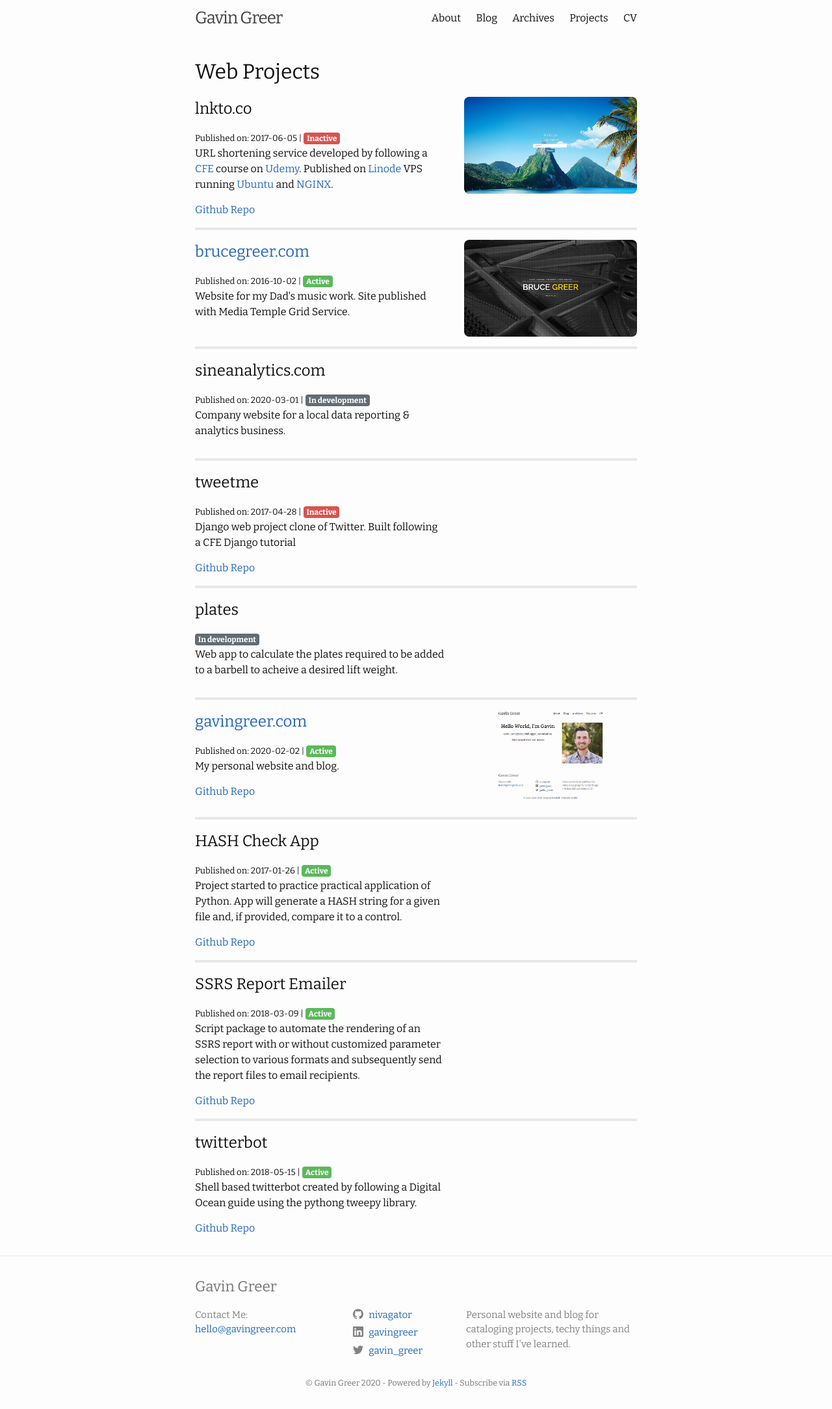
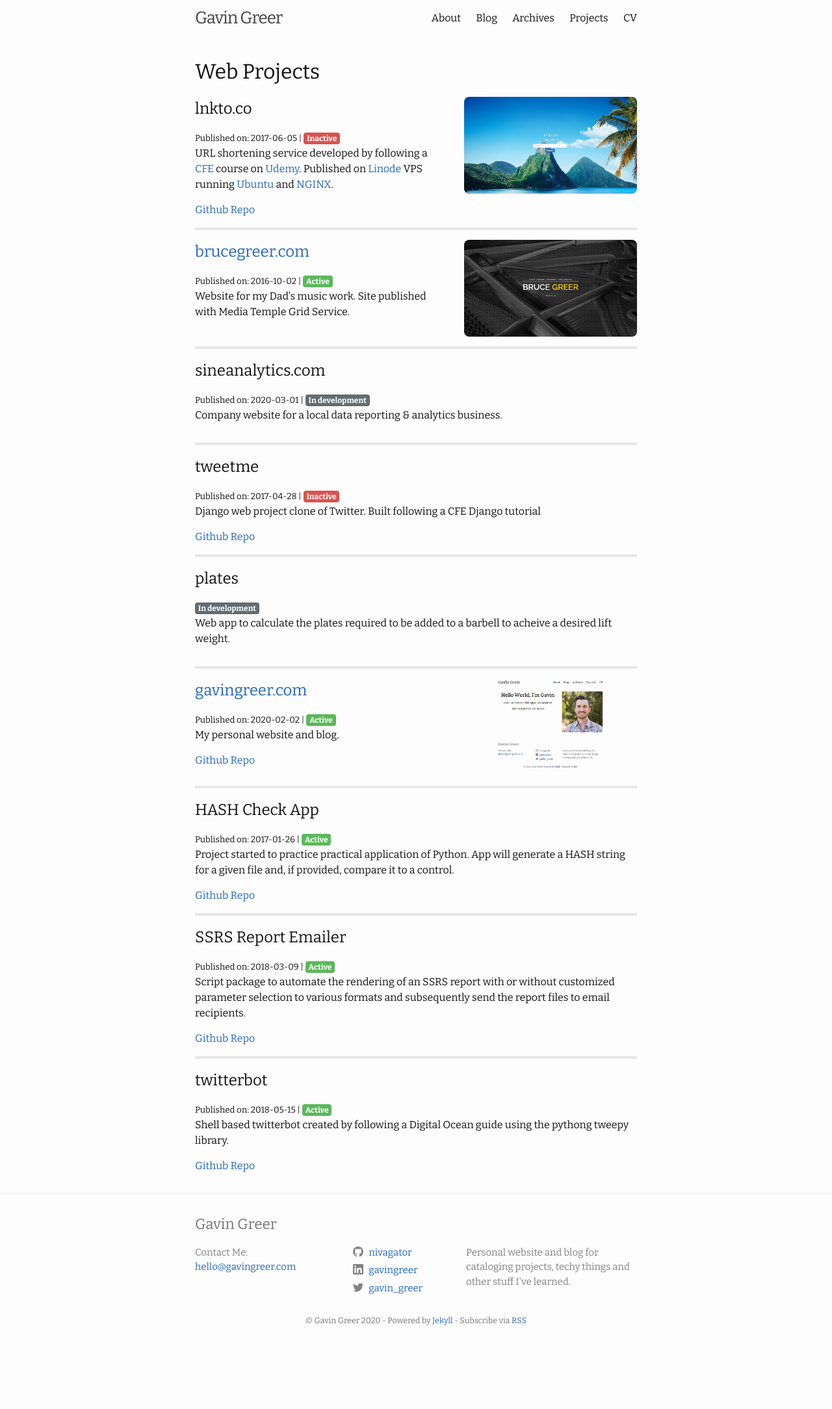
Before and after one commit to nivagator/personal-site, a Jekyll site: the page built from projects.html, in a window 1280 px wide. Shown: the whole page at 65% size. Built offline with Jekyll 4.4.1, drawn with Linux system fonts in a browser that asks for light colours; after the commit the page ends 2072 px from its top, so only the background shows below that.

Commit message:
add condition if image not present

```diff
--- a/projects.html
+++ b/projects.html
@@ -9,7 +9,7 @@ permalink: /projects/
   {%- assign sorted_projects = site.data.projects -%}
   {%- for project in sorted_projects -%}
   <div class="row">
-    <div class="col-sm-7">
+    <div class="{% if project.image %}col-sm-7{% else %}col-sm-12{% endif %}">
       <h2 class="title">
         {%- if project.status == "active" and project.url -%}<a href="{{ project.url }}">{{ project.name }}</a>
         {%- else -%}{{ project.name }}
@@ -29,11 +29,11 @@ permalink: /projects/
         <a href="https://github.com/{{ site.github_username }}/{{ project.repo }}">Github Repo</a>
         {%- endif -%}
       </div>
+    {%- if project.image -%}
     <div class="col-sm-5">
-      {%- if project.image -%}
       <img class="site" alt="{{ project.img-alt }}" src="{{ site.img_dir }}{{ project.image }}">
-      {%- endif -%}
     </div>
+    {%- endif -%}
   </div>
   {%- if forloop.last == false -%}<hr>{%- endif -%}
   {%- endfor -%}
```
Also changed, not shown: assets/img/sineanalytics-com.png.
